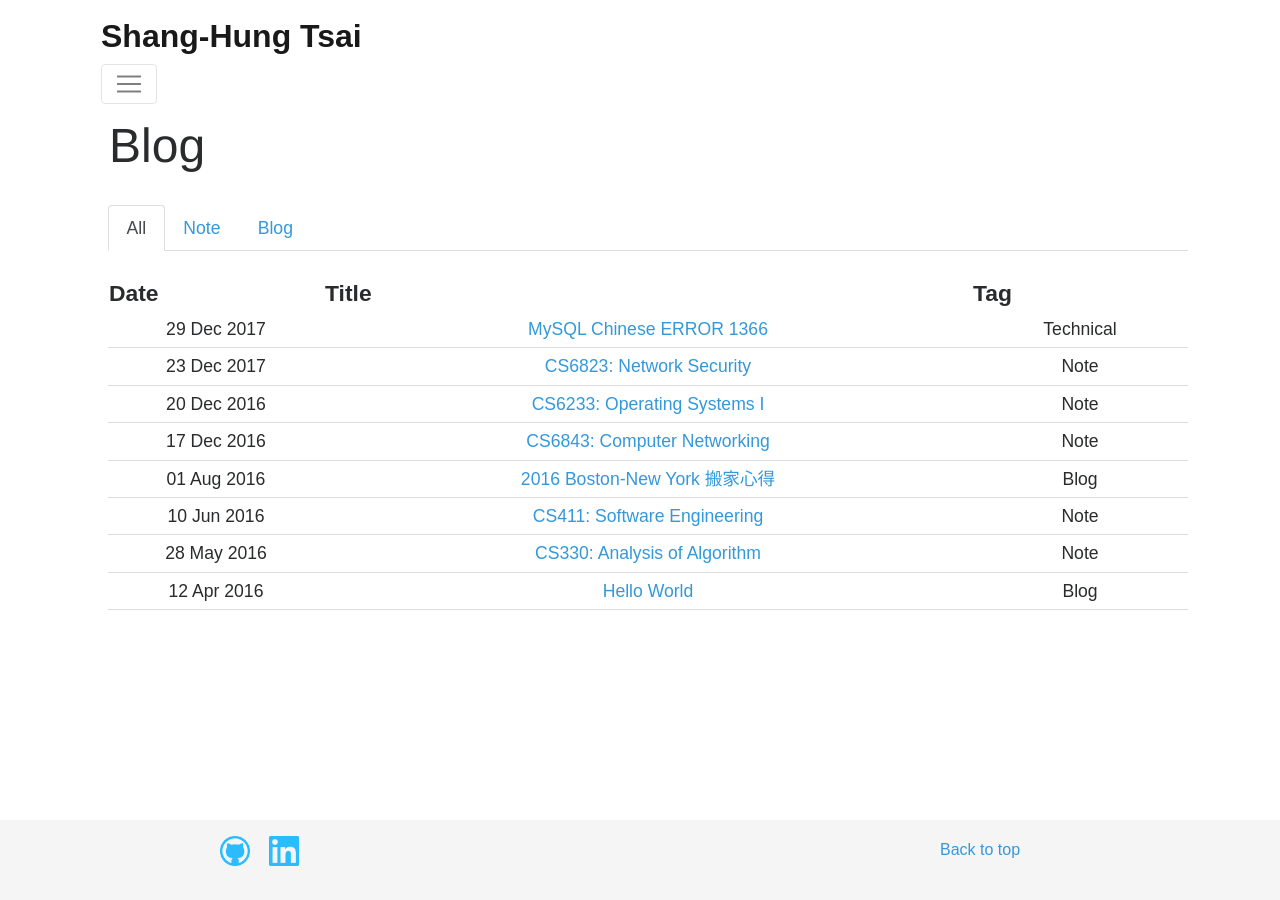
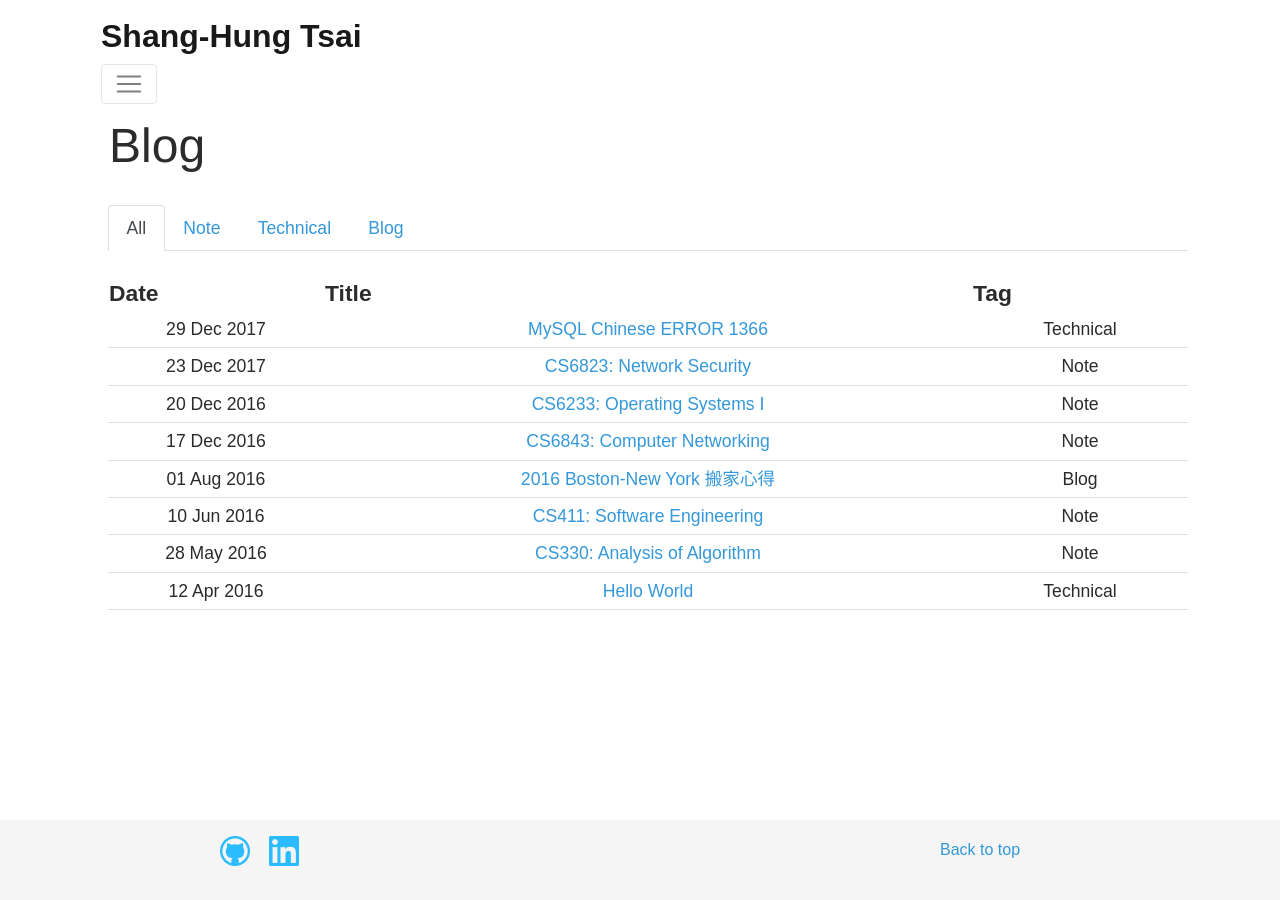
Before and after one commit to shtsai/shtsai7.github.io, a Jekyll site: the page built from blog/index.html, in a window 1280 px wide. Built offline with Jekyll 4.4.1, drawn with Linux system fonts in a browser that asks for light colours; nearby versions of some CDN libraries.

Commit message:
add technical tag

```diff
--- a/_posts/2016-04-12-hello-world.html
+++ b/_posts/2016-04-12-hello-world.html
@@ -2,6 +2,6 @@
 layout: post
 title: "Hello World"
 date: 2016-04-12
-tag: Blog
+tag: Technical
 ---
 <p>Hello World!</p>
--- a/blog/index.html
+++ b/blog/index.html
@@ -15,6 +15,9 @@ title: Blog
 			</li>
 			<li class="nav-item">
 			    <a class="nav-link" id="profile-tab" data-toggle="tab" href="#note" role="tab" aria-controls="profile" aria-selected="false">Note</a>
+			</li>
+			<li class="nav-item">
+			    <a class="nav-link" id="contact-tab" data-toggle="tab" href="#technical" role="tab" aria-controls="contact" aria-selected="false">Technical</a>
 			</li>
 			<li class="nav-item">
 			    <a class="nav-link" id="contact-tab" data-toggle="tab" href="#blog" role="tab" aria-controls="contact" aria-selected="false">Blog</a>
@@ -56,6 +59,24 @@ title: Blog
 				    {% endfor %}
 				</table>
 			</div>
+			<div class="tab-pane fade" id="technical" role="tabpanel" aria-labelledby="contact-tab">
+				<table class="blog">
+				    <tr>
+					<th style="width:20%;">Date</th>
+					<th style="width:60%;">Title</th>
+					<th style="width:20%;">Tag</th>
+				    </tr>
+				    {% for post in site.posts %}
+				    {% if post.tag=="Technical" %}
+				    <tr>
+					<td>{{ post.date | date_to_string }}</td>
+					<td><a href="{{ post.url }}" title="{{ post.title }}">{{ post.title}}</a></td>
+					<td>{{ post.tag }}</td>
+				    </tr>
+				    {% endif %}
+				    {% endfor %}
+				</table>
+			</div>
 			<div class="tab-pane fade" id="blog" role="tabpanel" aria-labelledby="contact-tab">
 				<table class="blog">
 				    <tr>
```
